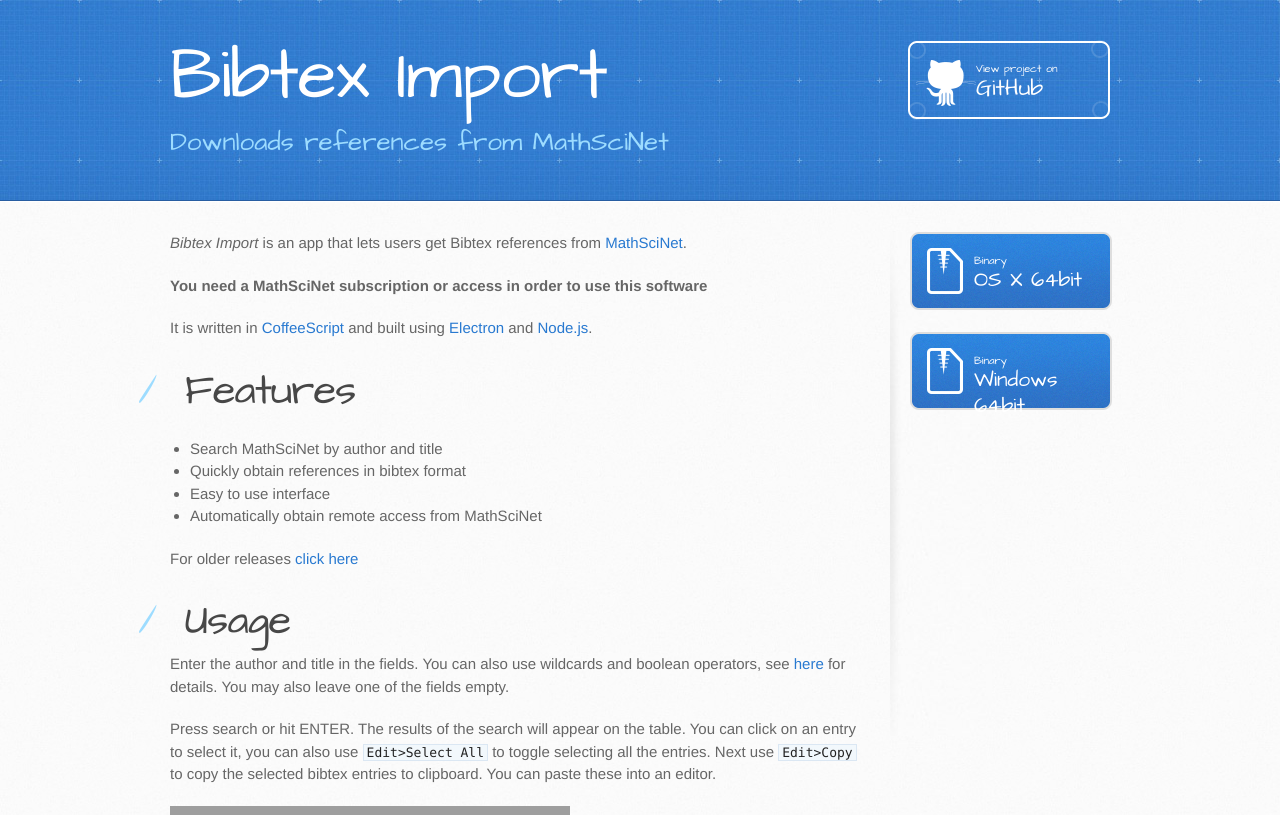
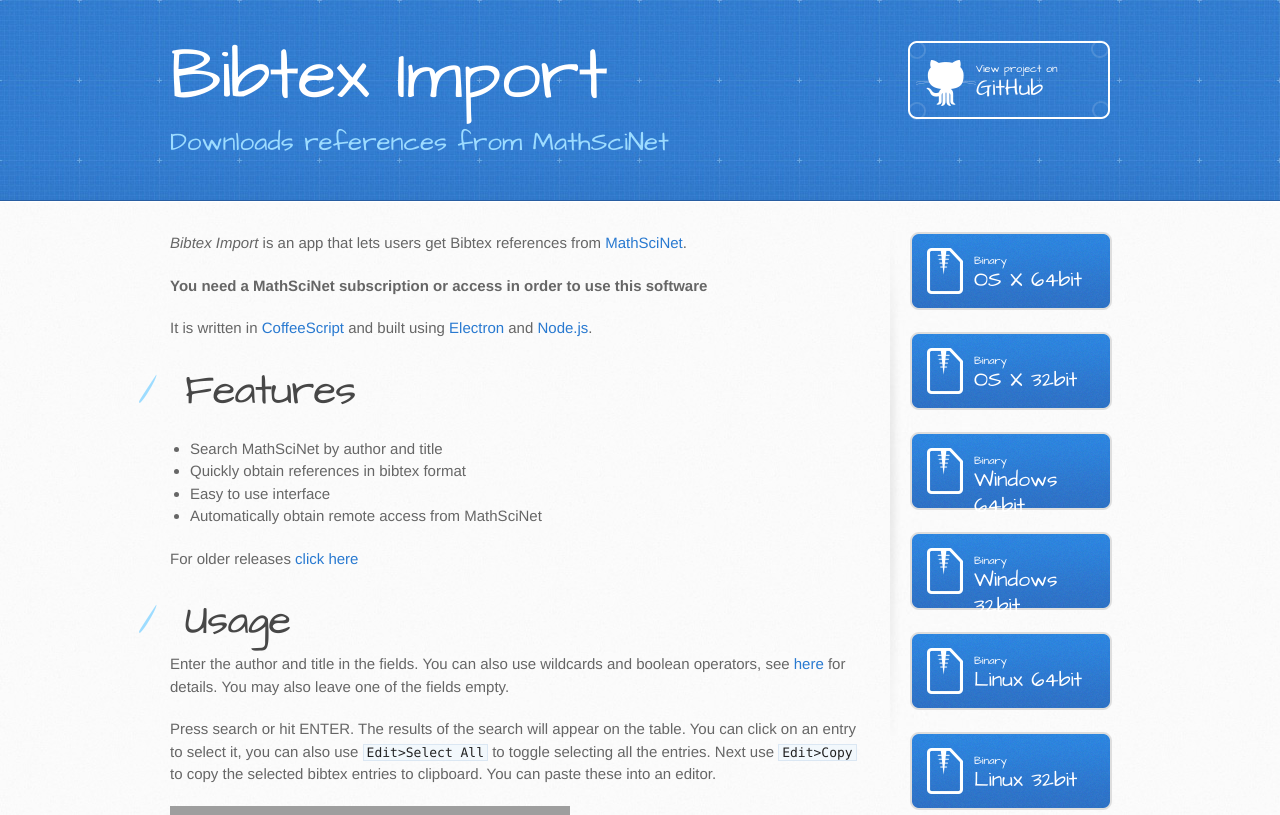
Before and after one commit to Focus/BibtexImport, a plain HTML site: page index.html in a window 1280 px wide. Shown: the top 815 px of the page. Drawn offline with Linux system fonts and the light colour scheme; grey boxes are pictures that could not be loaded.

Commit message:
Update index.html

```diff
--- a/index.html
+++ b/index.html
@@ -57,13 +57,29 @@
         </section>
 
         <aside id="sidebar">
-          <a href="https://github.com/Focus/BibtexImport/releases/download/v0.1/BibtexImport-darwin-x64.zip" class="button">
+          <a href="https://github.com/Focus/BibtexImport/releases/download/v1.0.0/BibtexImport.app.zip" class="button">
             <small>Binary</small>
             OS X 64bit
           </a>
           <a href="#" class="button">
             <small>Binary</small>
+            OS X 32bit
+          </a>
+          <a href="#" class="button">
+            <small>Binary</small>
             Windows 64bit
+          </a>
+          <a href="#" class="button">
+            <small>Binary</small>
+            Windows 32bit
+          </a>
+          <a href="#" class="button">
+            <small>Binary</small>
+            Linux 64bit
+          </a>
+          <a href="#" class="button">
+            <small>Binary</small>
+            Linux 32bit
           </a>
         </aside>
       </div>
```
